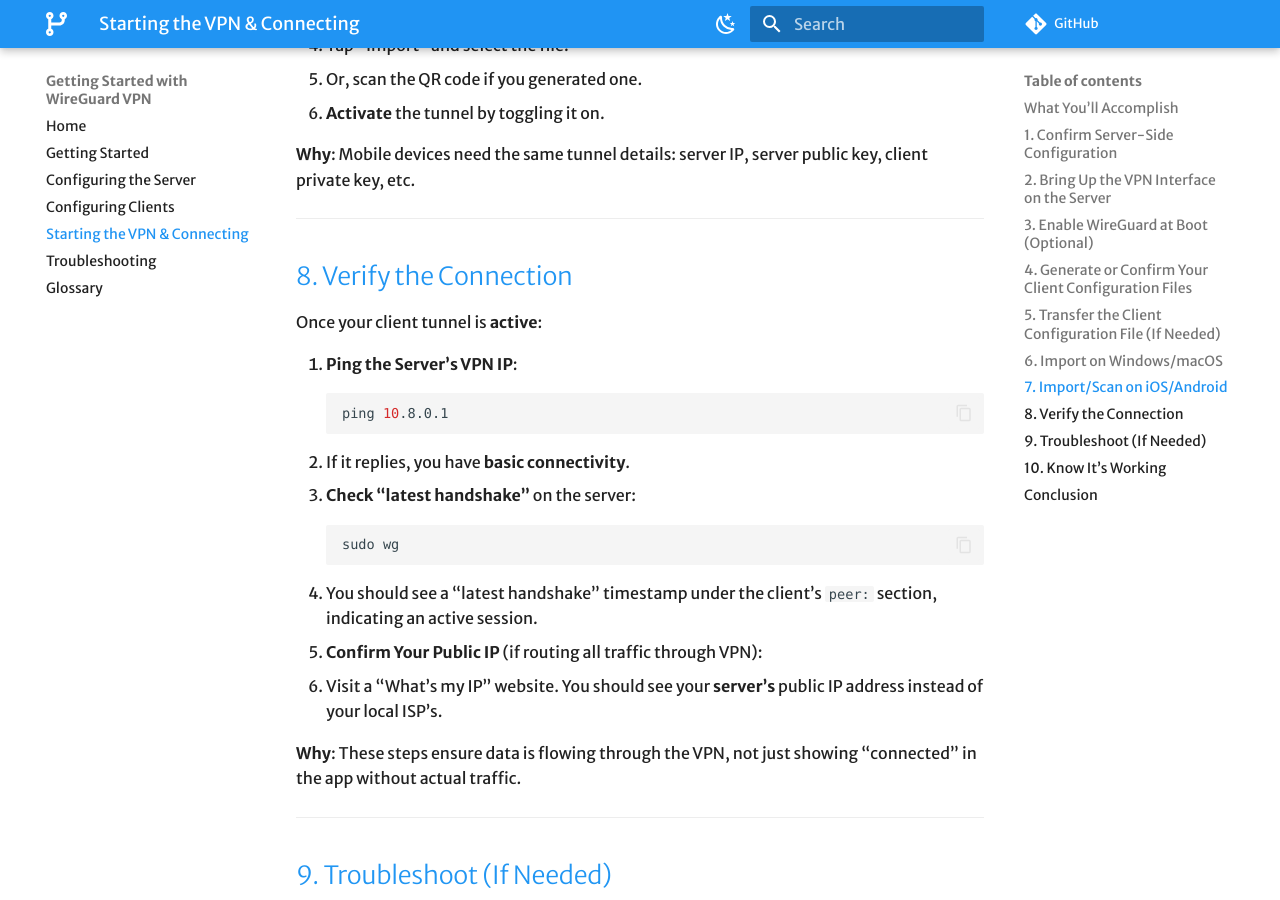
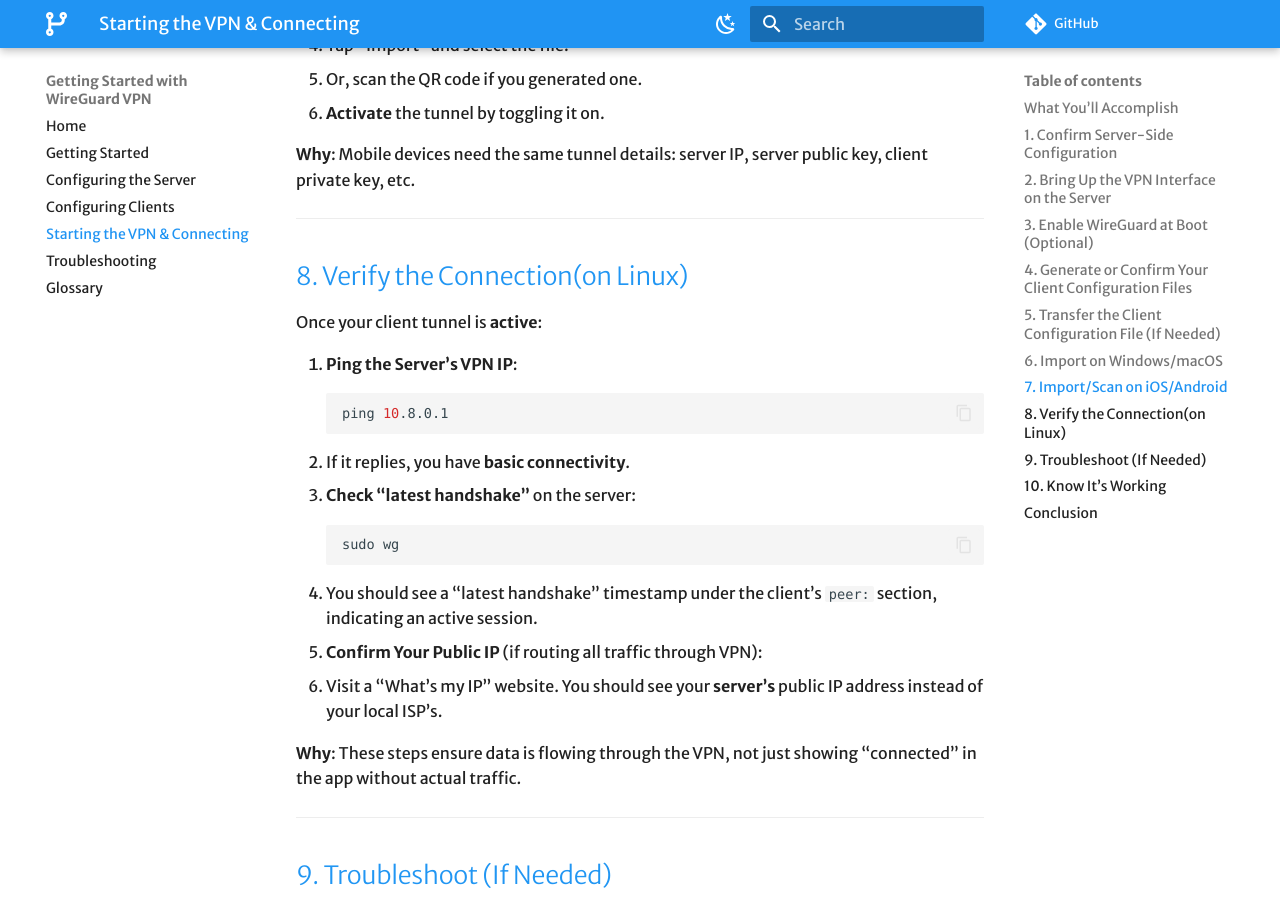
Before and after one commit to cghuisunshine/wiregurad_setup, an MkDocs documentation site: the page built from docs/part4.md, in a window 1280 px wide and 900 px high, scrolled down 3631 px. Built offline with MkDocs 1.6.1 and Material for MkDocs 9.7.7, drawn with Linux system fonts in a browser that asks for light colours; some web fonts are replaced; comment, search, counter and statistics services are not loaded.

Commit message:
update description

```diff
--- a/docs/part4.md
+++ b/docs/part4.md
@@ -135,7 +135,7 @@ If you created the client `.conf` file on the server, you’ll need to **downloa
 
 ---
 
-## 8. Verify the Connection
+## 8. Verify the Connection(on Linux)
 
 Once your client tunnel is **active**:
 
```
